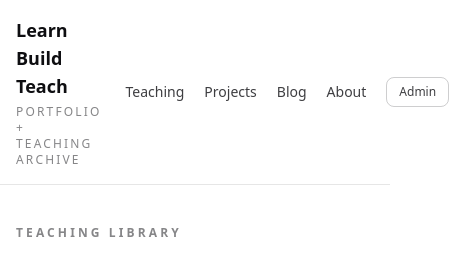
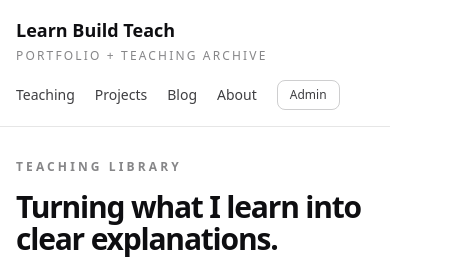
Before and after one commit to adrsh-prthpp/Learn-Do-Teach-Repo, a Next.js app: page /videos in a window 390 px wide. Shown: the top 259 px of the page, 449 px wide, since content can reach past the window. Built offline with nearby package versions, Linux system fonts and the light colour scheme; no server answers; the database is empty.

Commit message:
Improve mobile layout responsiveness

```diff
--- a/src/app/layout.tsx
+++ b/src/app/layout.tsx
@@ -17,7 +17,7 @@ export default function RootLayout({ children }: Readonly<{ children: React.Reac
     <html lang="en">
       <body>
         <Navbar />
-        <main className="mx-auto min-h-[80vh] max-w-6xl space-y-10 px-4 py-10">{children}</main>
+        <main className="mx-auto min-h-[80vh] max-w-6xl space-y-10 px-4 py-8 sm:py-10">{children}</main>
         <Footer />
       </body>
     </html>
--- a/src/components/layout/footer.tsx
+++ b/src/components/layout/footer.tsx
@@ -9,7 +9,7 @@ export function Footer() {
           <p>A proof-of-learning portfolio built around teaching videos, blog posts, and project case studies.</p>
         </div>
 
-        <div className="flex gap-4">
+        <div className="flex flex-wrap gap-x-4 gap-y-2">
           <Link href="https://github.com/adrsh-prthpp" target="_blank">
             GitHub
           </Link>
--- a/src/components/layout/navbar.tsx
+++ b/src/components/layout/navbar.tsx
@@ -10,13 +10,13 @@ const links = [
 export function Navbar() {
   return (
     <header className="sticky top-0 z-50 border-b border-foreground/10 bg-background/90 backdrop-blur">
-      <div className="mx-auto flex max-w-6xl items-center justify-between gap-6 px-4 py-4">
+      <div className="mx-auto flex max-w-6xl flex-col gap-4 px-4 py-4 sm:flex-row sm:items-center sm:justify-between sm:gap-6">
         <Link href="/" className="space-y-1">
           <p className="text-lg font-semibold">Learn Build Teach</p>
           <p className="text-xs uppercase tracking-[0.18em] text-foreground/50">Portfolio + Teaching Archive</p>
         </Link>
 
-        <nav className="flex items-center gap-5 text-sm text-foreground/80">
+        <nav className="flex flex-wrap items-center gap-x-5 gap-y-3 text-sm text-foreground/80 sm:justify-end">
           {links.map((item) => (
             <Link key={item.href} href={item.href} className="hover:text-foreground">
               {item.label}
--- a/src/components/sections/project-card.tsx
+++ b/src/components/sections/project-card.tsx
@@ -15,10 +15,12 @@ export function ProjectCard({ project }: { project: Project }) {
           <Tag text={project.category} />
           {project.video_slug && <Tag text="has-video" />}
         </div>
-        <div className="flex flex-wrap gap-3 pt-1">
-          <Button href={`/projects/${project.slug}`}>View Project</Button>
+        <div className="grid gap-3 pt-1 sm:flex sm:flex-wrap">
+          <Button href={`/projects/${project.slug}`} className="w-full sm:w-auto">
+            View Project
+          </Button>
           {project.video_slug ? (
-            <Button href={`/videos/${project.video_slug}`} className="bg-foreground text-background">
+            <Button href={`/videos/${project.video_slug}`} className="w-full bg-foreground text-background sm:w-auto">
               Watch Video
             </Button>
           ) : null}
--- a/src/components/sections/video-card.tsx
+++ b/src/components/sections/video-card.tsx
@@ -28,10 +28,12 @@ export function VideoCard({ video, projectSlug }: { video: Video; projectSlug?:
             <Tag key={tag} text={tag} />
           ))}
         </div>
-        <div className="flex flex-wrap gap-3 pt-1">
-          <Button href={`/videos/${video.slug}`}>Watch Video</Button>
+        <div className="grid gap-3 pt-1 sm:flex sm:flex-wrap">
+          <Button href={`/videos/${video.slug}`} className="w-full sm:w-auto">
+            Watch Video
+          </Button>
           {projectSlug ? (
-            <Button href={`/projects/${projectSlug}`} className="bg-foreground text-background">
+            <Button href={`/projects/${projectSlug}`} className="w-full bg-foreground text-background sm:w-auto">
               View Project
             </Button>
           ) : null}
```
